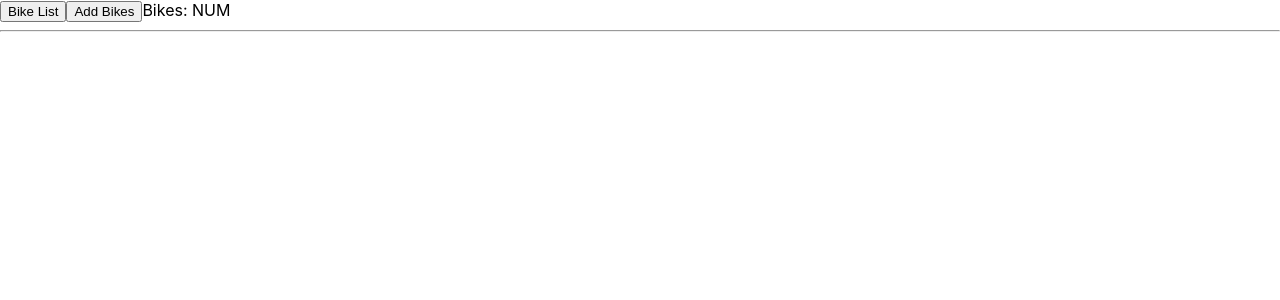
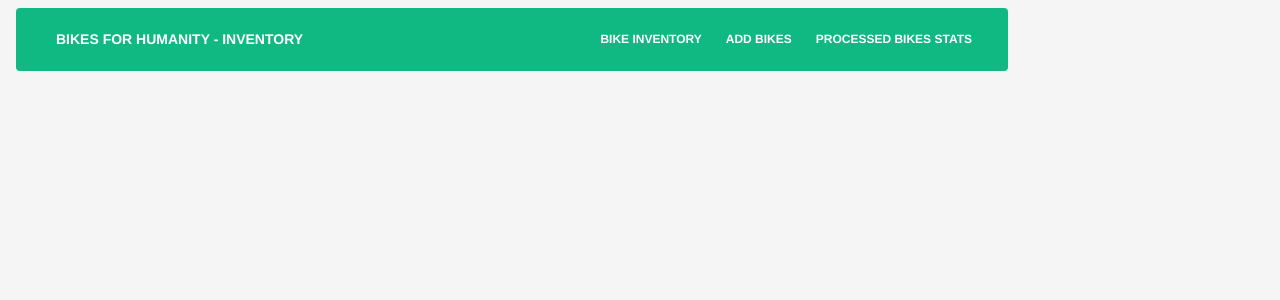
Before and after one commit to patty-rose/bike-shop, a React (Create React App) app: page / in a window 1280 px wide. Shown: the top 300 px of the page. Built offline with nearby package versions, Linux system fonts and the light colour scheme.

Commit message:
add tailwind, navbar styling, and form styling

```diff
--- a/package.json
+++ b/package.json
@@ -34,5 +34,10 @@
       "last 1 firefox version",
       "last 1 safari version"
     ]
+  },
+  "devDependencies": {
+    "autoprefixer": "^10.4.12",
+    "postcss": "^8.4.18",
+    "tailwindcss": "^3.2.1"
   }
 }
--- /dev/null
+++ b/postcss.config.js
@@ -0,0 +1,6 @@
+module.exports = {
+  plugins: {
+    tailwindcss: {},
+    autoprefixer: {},
+  },
+}
--- a/src/components/App.js
+++ b/src/components/App.js
@@ -4,7 +4,9 @@ import BikeControl from "./BikeControl";
 function App(){
   return (
     <React.Fragment>
-      <BikeControl />
+      <div className="container">
+        <BikeControl />
+      </div>
     </React.Fragment>
   );
 }
--- a/src/components/BikeControl.js
+++ b/src/components/BikeControl.js
@@ -88,30 +88,45 @@ class BikeControl extends React.Component {
   }
 
   handleSellBikeClick = (id) => {
+    const selectedBike = this.state.mainBikeList.filter(bike => bike.id === id)[0];
+    if (selectedBike.count >= 1){
       this.decrementBikeCount(id);
       const newBikesSoldCount = this.state.bikesSoldCount + 1;
       this.setState({
         bikesSoldCount: newBikesSoldCount
       });
       console.log(this.state.bikesSoldCount);
+    } else {
+      console.log("There are no bikes to process. Please add more before trying to process.");
+    }
   }
 
   handleScrapBikeClick = (id) => {
+    const selectedBike = this.state.mainBikeList.filter(bike => bike.id === id)[0];
+    if (selectedBike.count >= 1){
       this.decrementBikeCount(id);
       const newBikesScrappedCount = this.state.bikesScrappedCount + 1;
       this.setState({
         bikesScrappedCount: newBikesScrappedCount
       });
       console.log(this.state.bikesScrappedCount);
+    } else {
+      console.log("There are no bikes to process. Please add more before trying to process.");
+    }
   }
 
   handleGrantBikeClick = (id) => {
+    const selectedBike = this.state.mainBikeList.filter(bike => bike.id === id)[0];
+    if (selectedBike.count >= 1){
       this.decrementBikeCount(id);
       const newBikesGrantedCount = this.state.bikesGrantedCount + 1;
       this.setState({
         bikesGrantedCount: newBikesGrantedCount
       });
       console.log(this.state.bikesGrantedCount);
+    } else {
+      console.log("There are no bikes to process. Please add more before trying to process.");
+    }
   }
 
     //pass to Bike Detail
--- a/src/components/BikeList.js
+++ b/src/components/BikeList.js
@@ -5,7 +5,7 @@ import PropTypes from "prop-types";
 function BikeList(props){
   return (
     <React.Fragment>
-      <hr/>
+
       {props.bikeList.map((bike) =>
         <Bike
           whenIncrementBikeCountClicked = { props.onIncrementBikeCountClicked }
--- a/src/components/NavBar.js
+++ b/src/components/NavBar.js
@@ -4,10 +4,43 @@ import PropTypes from "prop-types";
 function NavBar(props){
   return (
     <React.Fragment>
-      <button onClick = {props.onBikeListClick}>Bike List</button>
-      <button onClick = {props.onAddBikeClick}>Add Bikes</button>
-      {/* <button onClick = {this.FUNC}>What happened to our bikes?</button> */}
-      <a>Bikes: NUM</a>
+      <div class="flex flex-wrap py-2">
+        <div class="w-full px-4">
+          <nav class="relative flex flex-wrap items-center justify-between px-2 py-3 bg-emerald-500 rounded">
+            <div class="container px-4 mx-auto flex flex-wrap items-center justify-between">
+              <div class="w-full relative flex justify-between lg:w-auto px-4 lg:static lg:block lg:justify-start">
+                <button class="text-sm font-bold leading-relaxed inline-block mr-4 py-2 whitespace-nowrap uppercase text-white" onClick = {props.onBikeListClick}>
+                  Bikes For Humanity - Inventory
+                </button>
+                <button class="cursor-pointer text-xl leading-none px-3 py-1 border border-solid border-transparent rounded bg-transparent block lg:hidden outline-none focus:outline-none" type="button">
+                  <span class="block relative w-6 h-px rounded-sm bg-white"></span>
+                  <span class="block relative w-6 h-px rounded-sm bg-white mt-1"></span>
+                  <span class="block relative w-6 h-px rounded-sm bg-white mt-1"></span>
+                </button>
+              </div>
+              <div class="flex lg:flex-grow items-center" id="example-navbar-info">
+                <ul class="flex flex-col lg:flex-row list-none ml-auto">
+                  <li class="nav-item">
+                    <button class="px-3 py-2 flex items-center text-xs uppercase font-bold leading-snug text-white hover:opacity-75" onClick = {props.onBikeListClick}>
+                      Bike Inventory
+                    </button>
+                  </li>
+                  <li class="nav-item">
+                    <button class="px-3 py-2 flex items-center text-xs uppercase font-bold leading-snug text-white hover:opacity-75" onClick = {props.onAddBikeClick}>
+                      Add Bikes
+                    </button>
+                  </li>
+                  <li class="nav-item">
+                    <button class="px-3 py-2 flex items-center text-xs uppercase font-bold leading-snug text-white hover:opacity-75" href="#pablo">
+                      Processed Bikes Stats
+                    </button>
+                  </li>
+                </ul>
+              </div>
+            </div>
+          </nav>
+        </div>
+      </div>
     </React.Fragment>
   );
 }
--- a/src/components/ReusableBikeForm.js
+++ b/src/components/ReusableBikeForm.js
@@ -5,19 +5,28 @@ function ReusableBikeForm(props) {
   return (
     <React.Fragment>
       <form onSubmit={props.formSubmissionHandler}>
+        <div class="mb-3 pt-0">
           <input
             type='text'
             name='size'
-          placeholder='Bike Size' />
+            placeholder='Bike Size'
+            class="px-3 py-4 placeholder-slate-500 text-slate-900 relative bg-white bg-white rounded text-base border-0 shadow outline-none focus:outline-none focus:ring w-full" />
+        </div>
+        <div class="mb-3 pt-0">
           <input
             type='text'
             name='type'
-          placeholder='Bike Type' />
+            placeholder='Bike Type'
+            class="px-3 py-4 placeholder-slate-500 text-slate-900 relative bg-white bg-white rounded text-base border-0 shadow outline-none focus:outline-none focus:ring w-full"  />
+        </div>
+        <div class="mb-3 pt-0">
           <input
             type='number'
             name='count'
-          placeholder='Quantity of bikes being added' />
-        <button type='submit'>{props.buttonText}</button>
+            placeholder='Quantity of bikes being added'
+            class="px-3 py-4 placeholder-slate-500 text-slate-900 relative bg-white bg-white rounded text-base border-0 shadow outline-none focus:outline-none focus:ring w-full" />
+        </div>
+        <button class="bg-emerald-500 text-white active:bg-emerald-600 font-bold uppercase text-base px-8 py-3 rounded shadow-md hover:shadow-lg outline-none focus:outline-none mr-1 mb-1 ease-linear transition-all duration-150" type='submit'>{props.buttonText}</button>
       </form>
     </React.Fragment>
   );
--- a/src/index.css
+++ b/src/index.css
@@ -1,13 +1,7 @@
-body {
-  margin: 0;
-  font-family: -apple-system, BlinkMacSystemFont, 'Segoe UI', 'Roboto', 'Oxygen',
-    'Ubuntu', 'Cantarell', 'Fira Sans', 'Droid Sans', 'Helvetica Neue',
-    sans-serif;
-  -webkit-font-smoothing: antialiased;
-  -moz-osx-font-smoothing: grayscale;
+@tailwind base;
+@tailwind components;
+@tailwind utilities;
+
+body{
+  background-color: whitesmoke
 }
-
-code {
-  font-family: source-code-pro, Menlo, Monaco, Consolas, 'Courier New',
-    monospace;
-}
--- /dev/null
+++ b/tailwind.config.js
@@ -0,0 +1,30 @@
+/** @type {import('tailwindcss').Config} */
+module.exports = {
+  content: [
+    "./src/**/*.{js,jsx,ts,tsx}",
+  ],
+  theme: {
+    screens: {
+      'sm': '480px',
+      // => @media (min-width: 640px) { ... }
+
+      'md': '547px',
+      // => @media (min-width: 768px) { ... }
+
+      'lg': '768px',
+      // => @media (min-width: 1024px) { ... }
+
+      'xl': '1024px',
+      // => @media (min-width: 1280px) { ... }
+
+      '2xl': '1680px',
+      // => @media (min-width: 1536px) { ... }
+    },
+    fontFamily: {
+      'sans': ['Helvetica', 'Arial', 'sans-serif'],
+    },
+    extend: {
+    },
+  },
+  plugins: [],
+}
```
Lines whose indentation alone changed are shown as unchanged.
